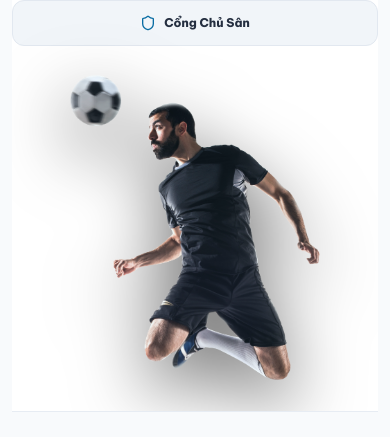
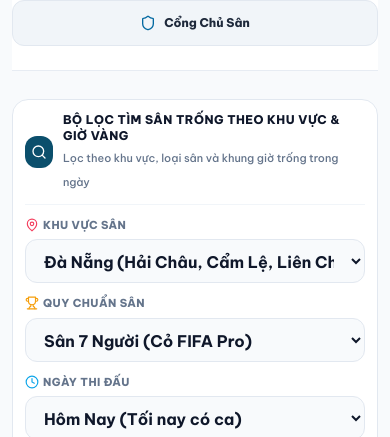
Before and after one commit to Hvndn/SoccerHub, a Next.js app in the folder frontend/: page / in a window 390 px wide. Shown: the part 286-723 px from the top of the page. Built offline with nearby package versions, Linux system fonts and the light colour scheme; no server answers.

Commit message:
refactor(frontend): an anh cau thu o banner trang chu tren mobile

```diff
--- a/frontend/src/components/LandingHero.tsx
+++ b/frontend/src/components/LandingHero.tsx
@@ -136,8 +136,8 @@ export default function LandingHero({ onOpenAuth, onNavigateTab }: LandingHeroPr
               </div>
             </div>
 
-            {/* RIGHT COLUMN: CLEAN REAL PLAYER PHOTO WITHOUT UNNECESSARY BADGES (5 COLS) */}
-            <div className="lg:col-span-5 relative flex items-center justify-center">
+            {/* RIGHT COLUMN: CLEAN REAL PLAYER PHOTO WITHOUT UNNECESSARY BADGES (5 COLS) — ẩn trên mobile để gọn banner */}
+            <div className="hidden lg:flex lg:col-span-5 relative items-center justify-center">
               {/* Subtle Stadium Light Flare */}
               <div className="absolute w-[360px] sm:w-[480px] h-[360px] sm:h-[480px] rounded-full bg-white/10 blur-3xl pointer-events-none" />
 
```
